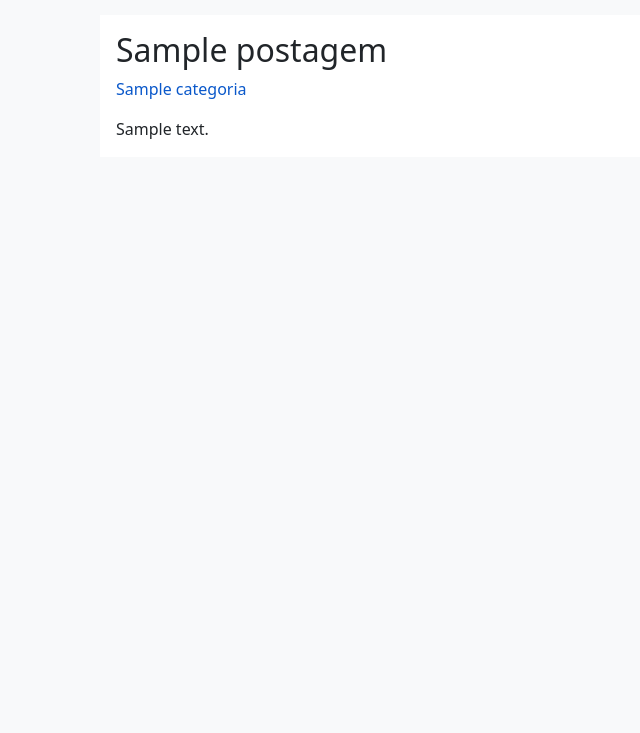
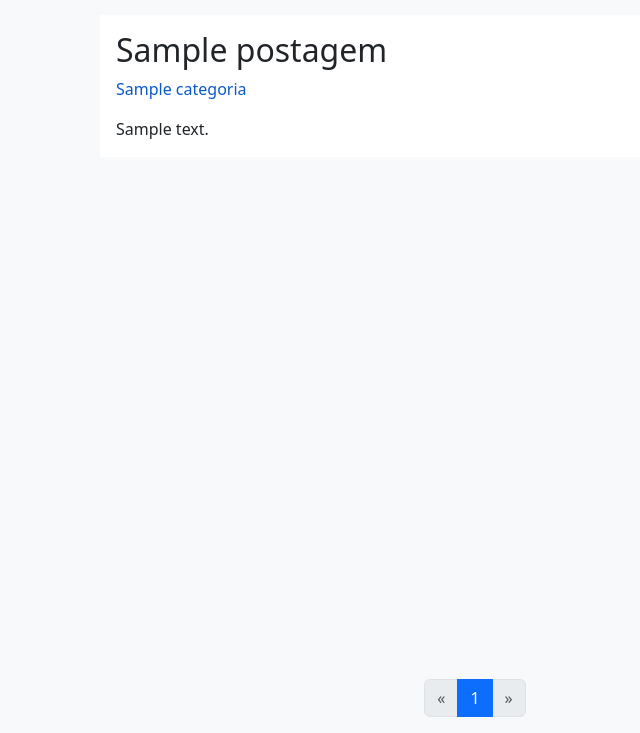
Before and after one commit to adolfocustodio/Crono6.0, a Django app: page / in a window 1280 px wide. Shown: the part 67-800 px from the top of the page, without its empty margins (165-805 px from the left). Run offline with Django 5.2, Linux system fonts and the light colour scheme; tables that the repository leaves empty hold one stand-in row (values such as "Sample post").

Commit message:
paginação

```diff
--- a/core/views.py
+++ b/core/views.py
@@ -5,3 +5,4 @@ class Home(generic.ListView):
     template_name = 'core/home.html'
     model = Postagem
     context_object_name = 'postagens'
+    paginate_by = 5
--- a/static/css/style.css
+++ b/static/css/style.css
@@ -23,6 +23,7 @@ main {
     background-color: var(--branco2);
     display: flex;
     flex-direction: column;
+    justify-content: space-between;
     min-height: calc(100vh - 66px);
 }
 
--- a/templates/core/home.html
+++ b/templates/core/home.html
@@ -1,9 +1,10 @@
 {% extends 'base.html' %}
 {% block main %}
+<div>
     {% for postagem in postagens %}
     <div class="mb-3 p-3 postagem">
         <div class="mb-3">
-        <h1 class="fs-2 {% if postagem.categoria %}mb-2{% else %}mb-0{% endif %}">{{ postagem.titulo }}</h1>
+            <h1 class="fs-2">{{ postagem.titulo }}</h1>
             {% if postagem.categoria %}
             <a class="link" href="">{{ postagem.categoria }}</a>
             {% endif %}
@@ -13,4 +14,24 @@
         </div>
     </div>
     {% endfor %}
+</div>
+<nav>
+    <ul class="mb-0 pagination">
+        <li class="page-item {% if not page_obj.has_previous %}disabled{% endif %}">
+            <a class="page-link" href="{% if page_obj.has_previous %}?page={{ page_obj.previous_page_number }}{% endif %}">
+                <span>&laquo;</span>
+            </a>
+        </li>
+        {% for page_num in page_obj.paginator.page_range %}
+        <li class="page-item {% if page_obj.number == page_num %}active{% endif %}">
+            <a class="page-link" href="?page={{ page_num }}">{{ page_num }}</a>
+        </li>
+        {% endfor %}
+        <li class="page-item {% if not page_obj.has_next %}disabled{% endif %}">
+            <a class="page-link" href="{% if page_obj.has_next %}?page={{ page_obj.next_page_number }}{% endif %}">
+                <span>&raquo;</span>
+            </a>
+        </li>
+    </ul>
+</nav>
 {% endblock main %}
```
Lines whose indentation alone changed are shown as unchanged.
